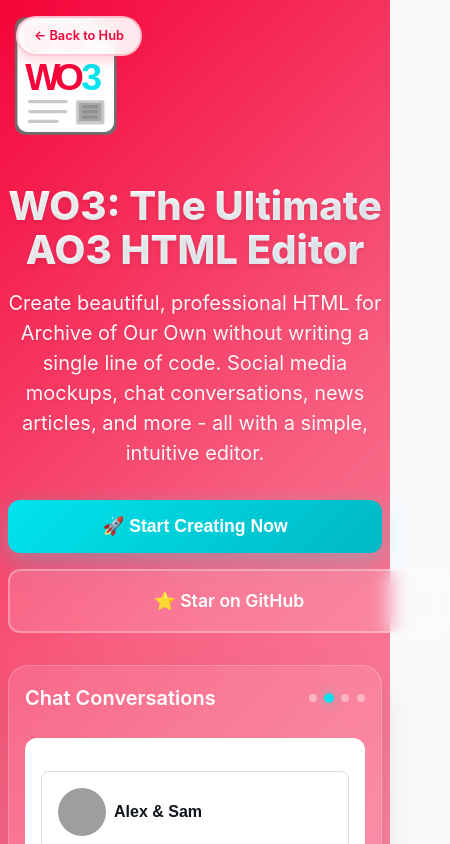
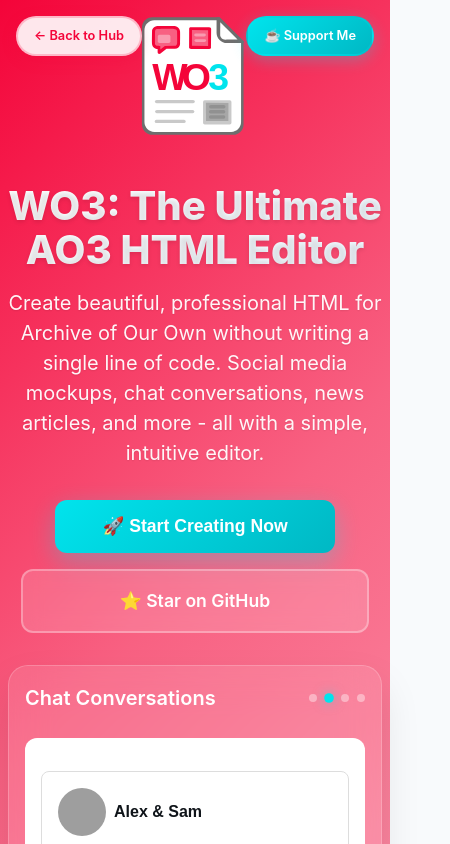
Before and after one commit to tbvns/wo3, a React (Vite) app: page / in a window 390 px wide. Shown: the top 844 px of the page, 450 px wide, since content can reach past the window. Built offline with nearby package versions, Linux system fonts and the light colour scheme; grey boxes are pictures that could not be loaded.

Commit message:
Made Mobile support significantly better, still sucks tho lmao

```diff
--- a/src/WO3/LandingPage.css
+++ b/src/WO3/LandingPage.css
@@ -524,6 +524,7 @@
     gap: 0.5rem;
     font-weight: 600;
     transition: all 0.3s ease;
+    width: 100%;
 }
 
 .github-button:hover {
@@ -940,3 +941,111 @@
         transform: none;
     }
 }
+
+.kofi-support-button {
+    position: fixed;
+    top: 2rem;
+    right: 2rem; /* opposite side from Back to Hub */
+    background: linear-gradient(135deg, #00E4ED 0%, #00b8c4 100%);
+    color: white;
+    text-decoration: none;
+    padding: 0.75rem 1.5rem;
+    border-radius: 25px;
+    font-weight: 600;
+    font-size: 0.9rem;
+    backdrop-filter: blur(10px);
+    border: 2px solid rgba(0, 228, 237, 0.2);
+    transition: all 0.3s ease;
+    z-index: 1000;
+    box-shadow: 0 4px 15px rgba(0, 228, 237, 0.3);
+}
+
+.kofi-support-button:hover {
+    background: linear-gradient(135deg, #00b8c4 0%, #009ca6 100%);
+    transform: translateY(-2px);
+    box-shadow: 0 8px 25px rgba(0, 228, 237, 0.4);
+}
+
+/* Mobile adjustment so it doesn't overlap */
+@media (max-width: 768px) {
+    .kofi-support-button {
+        top: 1rem;
+        right: 1rem;
+        padding: 0.5rem 1rem;
+        font-size: 0.8rem;
+    }
+}
+
+.support-buttons {
+    display: flex;
+    flex-wrap: wrap;
+    gap: 1rem;
+    margin-top: 1rem;
+}
+
+.kofi-support-inline {
+    background: linear-gradient(135deg, #00E4ED 0%, #00b8c4 100%);
+    color: white;
+    text-decoration: none;
+    padding: 0.75rem 1.5rem;
+    border-radius: 8px;
+    font-weight: 600;
+    display: flex;
+    align-items: center;
+    gap: 0.5rem;
+    transition: all 0.3s ease;
+    width: 100%;
+}
+
+.kofi-support-inline:hover {
+    background: linear-gradient(135deg, #00b8c4 0%, #009ca6 100%);
+    transform: translateY(-2px);
+    box-shadow: 0 8px 25px rgba(0, 228, 237, 0.4);
+}
+
+/* Mobile */
+@media (max-width: 768px) {
+    /* Center the logo */
+    .logo-section {
+        align-items: center;
+        text-align: center;
+    }
+
+    /* Make sure buttons don't overflow */
+    .hero-buttons {
+        flex-direction: column;
+        align-items: center;
+        width: 100%;
+    }
+
+    .cta-button {
+        width: 100%;
+        max-width: 300px; /* keeps it from stretching too wide */
+        justify-content: center;
+    }
+
+    /* Hide scroll down indicator entirely */
+    .scroll-indicator {
+        display: none;
+    }
+}
+
+@media (max-width: 480px) {
+    /* Keep logo centered on very small screens */
+    .logo-section {
+        align-items: center;
+        text-align: center;
+    }
+
+    /* Ensure button stays visible and centered */
+    .cta-button {
+        width: 100%;
+        max-width: 280px;
+        justify-content: center;
+    }
+
+    /* Hide scroll down indicator entirely */
+    .scroll-indicator {
+        display: none;
+    }
+}
--- a/src/WO3/LandingPage.jsx
+++ b/src/WO3/LandingPage.jsx
@@ -151,6 +151,16 @@
             {/* Back to Hub Link */}
             <a href="https://tbvns.xyz" className="back-to-hub">
                 ← Back to Hub
+            </a>
+
+            {/* Ko-fi Support Button - Opposite Side */}
+            <a
+                href="https://ko-fi.com/tbvns"
+                target="_blank"
+                rel="noopener noreferrer"
+                className="kofi-support-button"
+            >
+                ☕ Support Me
             </a>
 
             {/* Hero Section */}
@@ -346,6 +356,7 @@
                             <div className="github-content">
                                 <h3>Support the Project</h3>
                                 <p>If WO3 helps you create amazing content, consider starring our repository!</p>
+                                <div className="support-buttons">
                                     <a
                                         href="https://github.com/tbvns/wo3"
                                         target="_blank"
@@ -356,6 +367,15 @@
                                         Star on GitHub
                                         <span className="github-arrow">→</span>
                                     </a>
+                                    <a
+                                        href="https://ko-fi.com/tbvns"
+                                        target="_blank"
+                                        rel="noopener noreferrer"
+                                        className="kofi-support-inline"
+                                    >
+                                        ☕ Support Me on Ko‑fi →
+                                    </a>
+                                </div>
                                 <div className="github-stats">
                                     <div className="stat">
                                         <span className="stat-number">100%</span>
--- a/src/WO3/TiptapEditor.css
+++ b/src/WO3/TiptapEditor.css
@@ -726,3 +726,99 @@
         grid-template-columns: 1fr;
     }
 }
+/* Mobile adjustments */
+@media (max-width: 768px) {
+    /* ===== Toolbar at bottom ===== */
+    .editor-toolbar {
+        position: fixed;
+        bottom: 0;
+        left: 0;
+        right: 0;
+        top: auto;
+        background: white;
+        border-top: 1px solid #e2e8f0;
+        border-bottom: none;
+        padding: 4px 6px;
+        display: flex;
+        flex-wrap: wrap;
+        justify-content: center;
+        gap: 4px;
+    }
+
+    /* Compact toolbar controls */
+    .toolbar-btn,
+    .toolbar-select,
+    .toolbar-input,
+    .toolbar-color {
+        flex: 0 0 auto;
+        height: 32px;
+        font-size: 12px;
+        padding: 0 6px;
+    }
+
+    /* Ensure editor content isn't hidden behind toolbar */
+    .editor-main {
+        padding-bottom: 80px; /* space for toolbar */
+    }
+
+    /* ===== Header adjustments ===== */
+    .editor-header {
+        flex-direction: column;
+        align-items: stretch;
+        gap: 8px;
+    }
+
+    .header-left,
+    .header-right {
+        flex-wrap: wrap;
+        justify-content: center;
+    }
+
+    /* Center work name */
+    .work-name-input {
+        text-align: center;
+        width: 90%;
+    }
+
+    .header-left {
+        flex-direction: column;
+        align-items: center;
+        gap: 6px;
+    }
+
+    /* Shorter save/export buttons */
+    .save-computer-btn,
+    .export-btn {
+        flex: 1;
+        min-width: 140px;
+    }
+
+    /* Change Save button text purely with CSS */
+    .save-computer-btn {
+        font-size: 0; /* hide original text */
+        position: relative;
+    }
+    .save-computer-btn::after {
+        content: "Save (.wo3)";
+        font-size: 14px; /* restore readable size */
+        color: white; /* match original text color */
+    }
+
+    /* ===== Work Manager modal scroll fix ===== */
+    .work-manager-modal {
+        max-height: 90vh;
+        overflow-y: auto;
+    }
+
+    /* Stack columns in Work Manager */
+    .two-column {
+        grid-template-columns: 1fr;
+    }
+
+    /* Allow both columns to scroll if needed */
+    .left-column,
+    .right-column {
+        max-height: none;
+        overflow-y: visible;
+    }
+}
```
Lines whose indentation alone changed are shown as unchanged.
